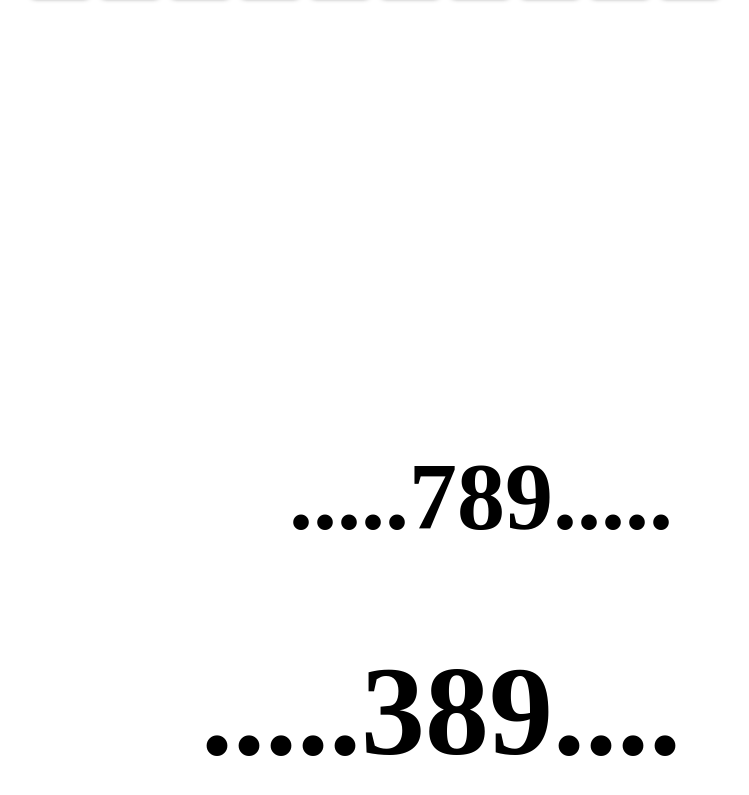
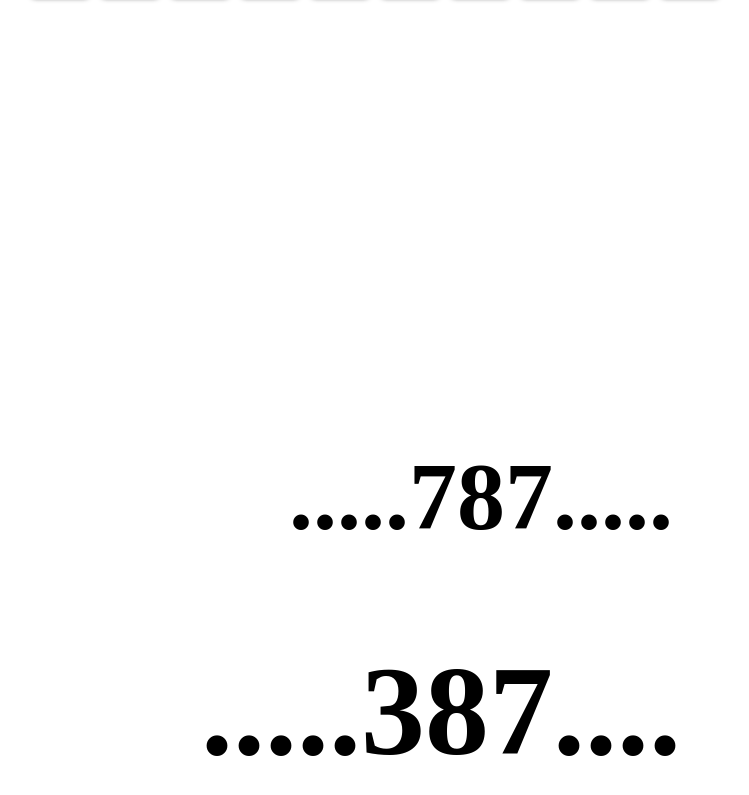
Before and after one commit to thsoin/allabout, a plain HTML site: page index.html in a window 1280 px wide. Shown: the part 539-1334 px from the top of the page, without its empty margins (423-1172 px from the left). Drawn offline with nearby package versions, Linux system fonts and the light colour scheme.

Commit message:
Update index.html

```diff
--- a/index.html
+++ b/index.html
@@ -77,8 +77,8 @@
     });
   </script>
 
-<h1 style="font-size:600%; text-align:center;">&nbsp;&nbsp;&nbsp;&nbsp;&nbsp;&nbsp;&nbsp;&nbsp;&nbsp;&nbsp;&nbsp;&nbsp;&nbsp;&nbsp;&nbsp;&nbsp;&nbsp;&nbsp;&nbsp;&nbsp;&nbsp;&nbsp;.....789.....</h1>
-<h1 style="font-size:800%; text-align:center;">&nbsp;&nbsp;&nbsp;&nbsp;&nbsp;&nbsp;&nbsp;&nbsp;&nbsp;&nbsp;&nbsp;&nbsp;&nbsp;&nbsp;.....389....</h1></body>
+<h1 style="font-size:600%; text-align:center;">&nbsp;&nbsp;&nbsp;&nbsp;&nbsp;&nbsp;&nbsp;&nbsp;&nbsp;&nbsp;&nbsp;&nbsp;&nbsp;&nbsp;&nbsp;&nbsp;&nbsp;&nbsp;&nbsp;&nbsp;&nbsp;&nbsp;.....787.....</h1>
+<h1 style="font-size:800%; text-align:center;">&nbsp;&nbsp;&nbsp;&nbsp;&nbsp;&nbsp;&nbsp;&nbsp;&nbsp;&nbsp;&nbsp;&nbsp;&nbsp;&nbsp;.....387....</h1></body>
 
 
 </html>
```
